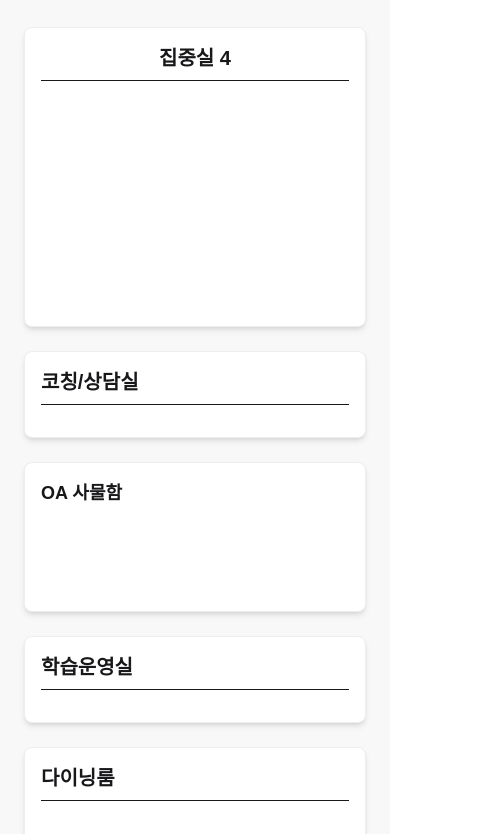
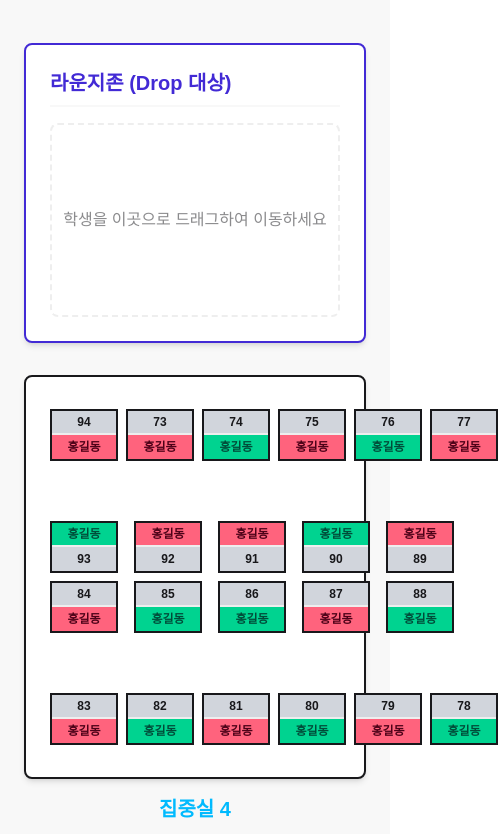
Before and after one commit to HKoiKoi/sco-black-seat-monitor, a React (Vite) app: page / in a window 390 px wide. Shown: the part 2030-2864 px from the top of the page, 498 px wide, since content can reach past the window. Built offline with nearby package versions, Linux system fonts and the light colour scheme; a web font is replaced by a local one.

Commit message:
✨ feat(room): 집중실 4 반응형 및 배치 작성

```diff
--- a/src/App.tsx
+++ b/src/App.tsx
@@ -3,11 +3,12 @@ import Header from "@/components/layout/Header";
 import FocusRoom1 from "@/components/room/FocusRoom1";
 import FocusRoom2 from "@/components/room/FocusRoom2";
 import FocusRoom3 from "@/components/room/FocusRoom3";
+import FocusRoom4 from "@/components/room/FocusRoom4";
 
 const App: React.FC = () => {
   return (
     <div className="min-h-screen bg-base-200 flex flex-col text-base-content">
-      {/* 1. 상단 헤더 컴포넌트 적용 */}
+      {/* 1. 상단 헤더 */}
       <Header />
 
       {/* 2. 메인 컨텐츠 영역 */}
@@ -33,45 +34,22 @@ const App: React.FC = () => {
           </div>
         </section>
 
-        {/* 중단: 집중실 4 및 우측 부대시설 레이아웃 조정 */}
-        <section className="grid grid-cols-1 lg:grid-cols-12 gap-6 w-full max-w-350 mx-auto">
-          {/* 집중실 4 */}
-          <div className="lg:col-span-4 card bg-base-100 shadow-md border border-base-300 p-4 min-h-75">
-            <h2 className="text-xl font-bold mb-4 border-b pb-2 text-center">
-              집중실 4
+        {/* 하단: 라운지존, 집중실 4 */}
+        <section className="grid grid-cols-1 lg:grid-cols-2 gap-8 w-full max-w-screen-3xl mx-auto items-stretch mt-4">
+          {/* 라운지존 */}
+          <div className="card bg-base-100 shadow-md border-2 border-primary p-6 min-h-75 flex flex-col">
+            <h2 className="text-xl font-bold mb-4 border-b-2 border-base-200 pb-2 text-primary">
+              라운지존 (Drop 대상)
             </h2>
+            <div className="flex-1 flex items-center justify-center text-base-content/50 border-2 border-dashed border-base-300 rounded-lg">
+              학생을 이곳으로 드래그하여 이동하세요
+            </div>
           </div>
 
-          {/* 관리 및 부대시설 구역 */}
-          <div className="lg:col-span-8 flex flex-col sm:flex-row gap-6">
-            <div className="card bg-base-100 shadow-md border border-base-300 p-4 flex-1">
-              <h2 className="text-xl font-bold mb-4 border-b pb-2">
-                코칭/상담실
-              </h2>
-            </div>
-            <div className="card bg-base-100 shadow-md border border-base-300 p-4 flex-1 min-h-37.5">
-              <h2 className="text-lg font-bold mb-2">OA 사물함</h2>
-            </div>
-            <div className="card bg-base-100 shadow-md border border-base-300 p-4 flex-1">
-              <h2 className="text-xl font-bold mb-4 border-b pb-2">
-                학습운영실
-              </h2>
-            </div>
-          </div>
-        </section>
-
-        {/* 하단: 자유 및 식사 구역 */}
-        <section className="grid grid-cols-1 md:grid-cols-3 gap-6 w-full max-w-350 mx-auto">
-          <div className="card bg-base-100 shadow-md border border-base-300 p-4 min-h-50">
-            <h2 className="text-xl font-bold mb-4 border-b pb-2">다이닝룸</h2>
-          </div>
-          <div className="card bg-base-100 shadow-md border border-base-300 p-4 min-h-50">
-            <h2 className="text-xl font-bold mb-4 border-b pb-2">집중존</h2>
-          </div>
-          <div className="card bg-base-100 shadow-md p-4 min-h-50 border-primary border-2">
-            <h2 className="text-xl font-bold mb-4 border-b pb-2 text-primary">
-              라운지존 (Drop 대상)
-            </h2>
+          {/* 집중실 4 */}
+          <div className="flex flex-col items-center w-full h-full">
+            <FocusRoom4 />
+            <h2 className="text-xl font-bold mt-4 text-info">집중실 4</h2>
           </div>
         </section>
       </main>
--- /dev/null
+++ b/src/components/room/FocusRoom4.tsx
@@ -0,0 +1,64 @@
+import React from "react";
+import Seat from "@/components/seat/Seat";
+
+const FocusRoom4: React.FC = () => {
+  return (
+    <div className="card bg-base-100 shadow-md border-2 p-6 w-full mx-auto h-full">
+      <div className="flex flex-col justify-between h-full w-full gap-15 py-2">
+        {/* 1. 상단 열 */}
+        <div className="flex justify-between items-center w-full min-w-max gap-2">
+          <Seat id={94} layout="bottom" status="empty" />
+          <div className="flex items-center gap-2 2xl:gap-20">
+            {[73, 74, 75, 76, 77].map((id) => (
+              <Seat
+                key={id}
+                id={id}
+                layout="bottom"
+                status={id % 2 === 0 ? "occupied" : "empty"}
+              />
+            ))}
+          </div>
+        </div>
+
+        {/* 2. 중단 열 */}
+        <div className="flex flex-col gap-2 w-full min-w-max">
+          <div className="flex justify-between 2xl:justify-start items-center w-full gap-4 2xl:gap-24">
+            {[93, 92, 91, 90, 89].map((id) => (
+              <Seat
+                key={id}
+                id={id}
+                layout="top"
+                status={id % 3 === 0 ? "occupied" : "empty"}
+              />
+            ))}
+          </div>
+
+          <div className="flex justify-between 2xl:justify-start items-center w-full gap-4 2xl:gap-24">
+            {[84, 85, 86, 87, 88].map((id) => (
+              <Seat
+                key={id}
+                id={id}
+                layout="bottom"
+                status={id % 3 !== 0 ? "occupied" : "empty"}
+              />
+            ))}
+          </div>
+        </div>
+
+        {/* 3. 하단 열 */}
+        <div className="flex justify-between 2xl:justify-start items-center w-full min-w-max gap-2 2xl:gap-20">
+          {[83, 82, 81, 80, 79, 78].map((id) => (
+            <Seat
+              key={id}
+              id={id}
+              layout="bottom"
+              status={id % 2 === 0 ? "occupied" : "empty"}
+            />
+          ))}
+        </div>
+      </div>
+    </div>
+  );
+};
+
+export default FocusRoom4;
```
